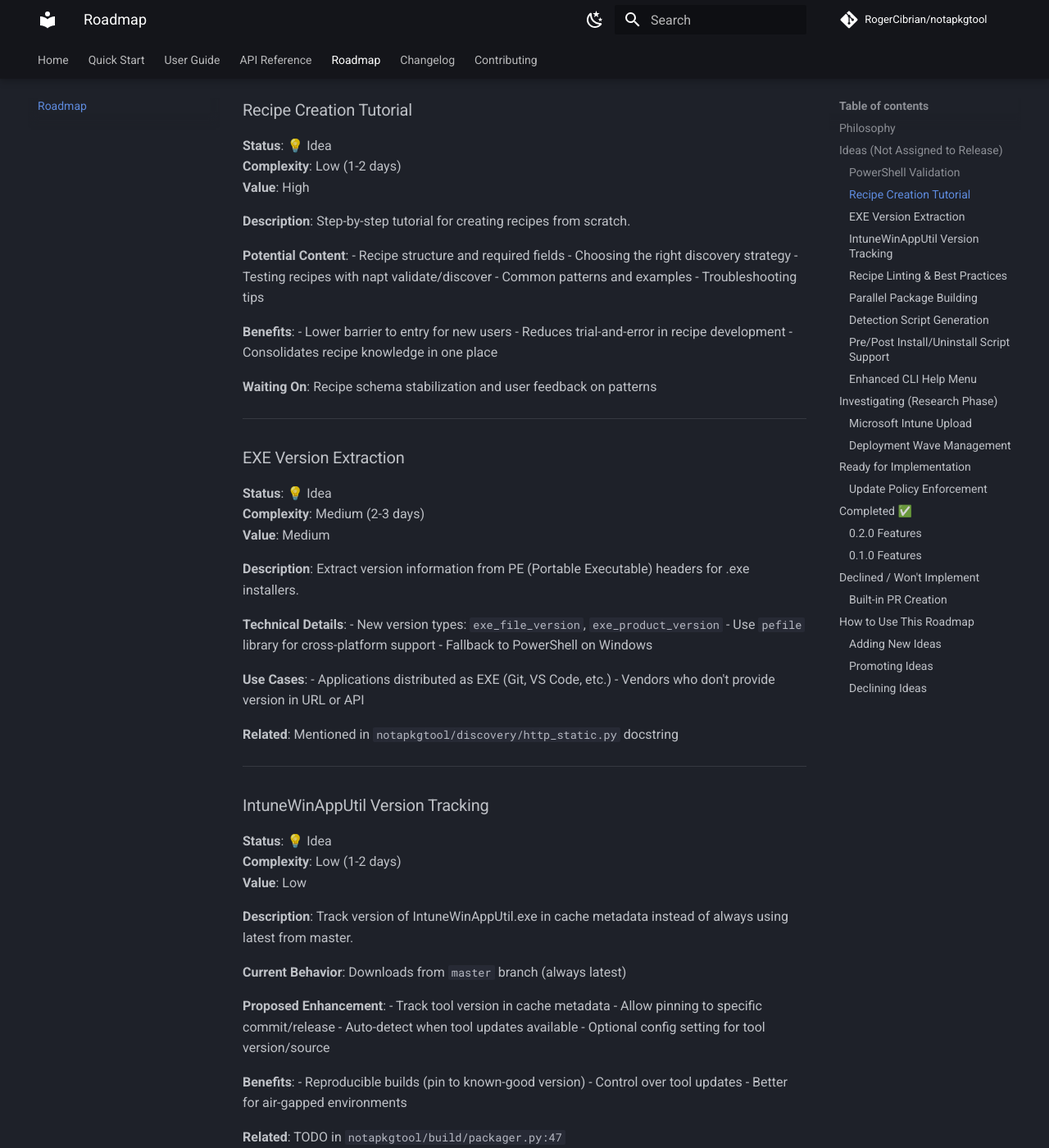
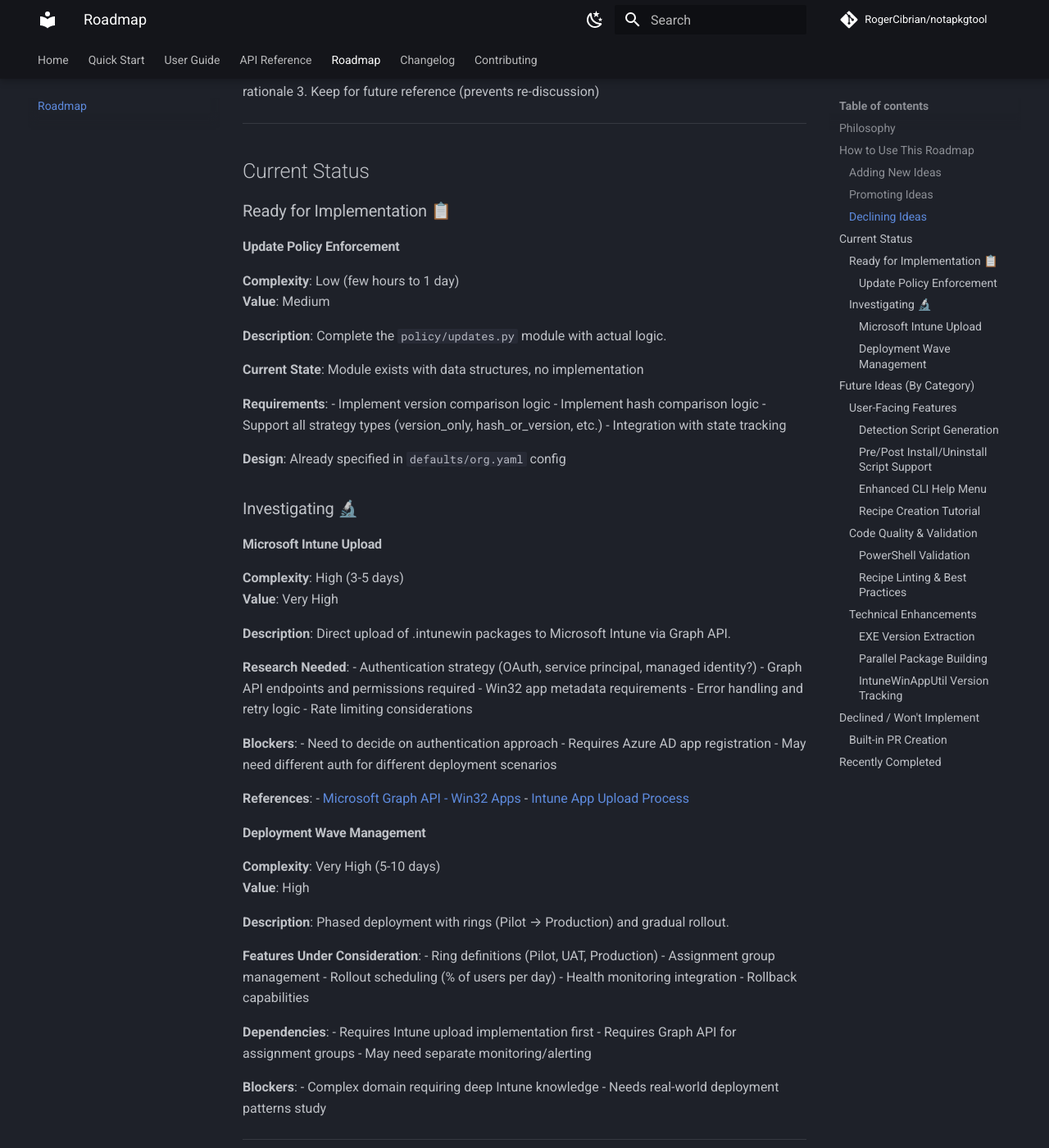
Before and after one commit to RogerCibrian/notapkgtool, an MkDocs documentation site: the page built from docs/roadmap.md, in a window 1280 px wide and 1400 px high, scrolled down 1112 px. Shown: the whole window at 82% size. Built offline with MkDocs 1.6.1 and Material for MkDocs 9.7.7, drawn with Linux system fonts in a browser that asks for light colours; comment, search, counter and statistics services are not loaded; some of the changed text lies outside the part shown.

Commit message:
docs: reorganize roadmap with category structure
- Group ideas into User-Facing, Code Quality, Technical categories
- Update complexity scale to realistic estimates (hours to days)
- Move Enhanced CLI Help to User-Facing Features section
- Simplify Completed section to link to changelog
- Improve How to Use This Roadmap section placement

```diff
--- a/docs/roadmap.md
+++ b/docs/roadmap.md
@@ -17,142 +17,104 @@
 - 🚧 **In Progress**: Actively being developed
 - ✅ **Completed**: Implemented and released
 
----
+## How to Use This Roadmap
 
-## Ideas (Not Assigned to Release)
+### Adding New Ideas
+1. Add to appropriate category section with status 💡
+2. Include complexity estimate and value assessment
+3. Describe the problem it solves
+4. No need to design the solution yet
 
-### PowerShell Validation
-**Status**: 💡 Idea
-**Complexity**: Medium (2-3 days)
-**Value**: High
+### Promoting Ideas
+When an idea becomes clearer:
+1. Move to "Investigating" 🔬 if research needed
+2. Move to "Ready for Implementation" 📋 when well-defined
+3. Assign to milestone when scheduling work
+4. Move to "Completed" when released
 
-**Description**: Validate PowerShell syntax in recipe install/uninstall blocks to catch errors before deployment.
-
-**Approach Options**:
-- Basic structural checks (balanced braces, quotes)
-- PowerShell parser integration (PSParser tokenizer)
-- Hybrid: Basic checks + optional advanced validation
-
-**Benefits**:
-- Catch syntax errors at recipe validation time
-- Prevent broken deployments
-- Better developer experience
-
-**Related**: TODO in `notapkgtool/build/packager.py` - discovered during testing
+### Declining Ideas
+If we decide not to pursue something:
+1. Move to "Declined / Won't Implement"
+2. Add brief rationale
+3. Keep for future reference (prevents re-discussion)
 
 ---
 
-### Recipe Creation Tutorial
-**Status**: 💡 Idea
-**Complexity**: Low (1-2 days)
+## Current Status
+
+### Ready for Implementation 📋
+
+#### Update Policy Enforcement
+**Complexity**: Low (few hours to 1 day)
+**Value**: Medium
+
+**Description**: Complete the `policy/updates.py` module with actual logic.
+
+**Current State**: Module exists with data structures, no implementation
+
+**Requirements**:
+- Implement version comparison logic
+- Implement hash comparison logic
+- Support all strategy types (version_only, hash_or_version, etc.)
+- Integration with state tracking
+
+**Design**: Already specified in `defaults/org.yaml` config
+
+### Investigating 🔬
+
+#### Microsoft Intune Upload
+**Complexity**: High (3-5 days)
+**Value**: Very High
+
+**Description**: Direct upload of .intunewin packages to Microsoft Intune via Graph API.
+
+**Research Needed**:
+- Authentication strategy (OAuth, service principal, managed identity?)
+- Graph API endpoints and permissions required
+- Win32 app metadata requirements
+- Error handling and retry logic
+- Rate limiting considerations
+
+**Blockers**:
+- Need to decide on authentication approach
+- Requires Azure AD app registration
+- May need different auth for different deployment scenarios
+
+**References**:
+- [Microsoft Graph API - Win32 Apps](https://learn.microsoft.com/en-us/graph/api/resources/intune-apps-win32lobapp)
+- [Intune App Upload Process](https://learn.microsoft.com/en-us/mem/intune/apps/apps-win32-app-management)
+
+#### Deployment Wave Management
+**Complexity**: Very High (5-10 days)
 **Value**: High
 
-**Description**: Step-by-step tutorial for creating recipes from scratch.
+**Description**: Phased deployment with rings (Pilot → Production) and gradual rollout.
 
-**Potential Content**:
-- Recipe structure and required fields
-- Choosing the right discovery strategy
-- Testing recipes with napt validate/discover
-- Common patterns and examples
-- Troubleshooting tips
+**Features Under Consideration**:
+- Ring definitions (Pilot, UAT, Production)
+- Assignment group management
+- Rollout scheduling (% of users per day)
+- Health monitoring integration
+- Rollback capabilities
 
-**Benefits**:
-- Lower barrier to entry for new users
-- Reduces trial-and-error in recipe development
-- Consolidates recipe knowledge in one place
+**Dependencies**:
+- Requires Intune upload implementation first
+- Requires Graph API for assignment groups
+- May need separate monitoring/alerting
 
-**Waiting On**: Recipe schema stabilization and user feedback on patterns
+**Blockers**:
+- Complex domain requiring deep Intune knowledge
+- Needs real-world deployment patterns study
 
 ---
 
-### EXE Version Extraction
+## Future Ideas (By Category)
+
+### User-Facing Features
+
+#### Detection Script Generation
 **Status**: 💡 Idea
-**Complexity**: Medium (2-3 days)
-**Value**: Medium
-
-**Description**: Extract version information from PE (Portable Executable) headers for .exe installers.
-
-**Technical Details**:
-- New version types: `exe_file_version`, `exe_product_version`
-- Use `pefile` library for cross-platform support
-- Fallback to PowerShell on Windows
-
-**Use Cases**:
-- Applications distributed as EXE (Git, VS Code, etc.)
-- Vendors who don't provide version in URL or API
-
-**Related**: Mentioned in `notapkgtool/discovery/http_static.py` docstring
-
----
-
-### IntuneWinAppUtil Version Tracking
-**Status**: 💡 Idea
-**Complexity**: Low (1-2 days)
-**Value**: Low
-
-**Description**: Track version of IntuneWinAppUtil.exe in cache metadata instead of always using latest from master.
-
-**Current Behavior**: Downloads from `master` branch (always latest)
-
-**Proposed Enhancement**:
-- Track tool version in cache metadata
-- Allow pinning to specific commit/release
-- Auto-detect when tool updates available
-- Optional config setting for tool version/source
-
-**Benefits**:
-- Reproducible builds (pin to known-good version)
-- Control over tool updates
-- Better for air-gapped environments
-
-**Related**: TODO in `notapkgtool/build/packager.py:47`
-
----
-
-### Recipe Linting & Best Practices
-**Status**: 💡 Idea
-**Complexity**: High (5+ days)
-**Value**: Medium
-
-**Description**: Advanced recipe validation beyond syntax checking.
-
-**Features**:
-- Validate PSADT function names exist in v4
-- Warn on deprecated patterns or old v3 functions
-- Check for common anti-patterns
-- Suggest improvements (e.g., use Uninstall-ADTApplication)
-- Style guide enforcement
-
-**Benefits**:
-- Higher quality recipes
-- Consistent code style
-- Educational for new users
-
----
-
-### Parallel Package Building
-**Status**: 💡 Idea
-**Complexity**: Medium (3-4 days)
-**Value**: Medium
-
-**Description**: Build multiple PSADT packages in parallel for faster multi-app workflows.
-
-**Technical Details**:
-- Use Python multiprocessing or asyncio
-- Parallel PSADT downloads and builds
-- Maintain state consistency
-- Progress reporting for multiple builds
-
-**Use Cases**:
-- Organizations with 50+ apps
-- Monthly update cycles
-- CI/CD pipelines
-
----
-
-### Detection Script Generation
-**Status**: 💡 Idea
-**Complexity**: Medium (3-4 days)
+**Complexity**: Medium (1-3 days)
 **Value**: High
 
 **Description**: Automatically generate detection scripts for Intune that check if an application is already installed.
@@ -179,11 +141,9 @@
 - Support for custom registry keys or file paths
 - Version comparison in detection script
 
----
-
-### Pre/Post Install/Uninstall Script Support
+#### Pre/Post Install/Uninstall Script Support
 **Status**: 💡 Idea
-**Complexity**: Low (1-2 days)
+**Complexity**: Low (few hours to 1 day)
 **Value**: Medium
 
 **Description**: Add support for pre-install, post-install, pre-uninstall, and post-uninstall script blocks in recipes.
@@ -221,11 +181,9 @@
 
 **Related**: PSADT already has these phases in the template structure
 
----
-
-### Enhanced CLI Help Menu
+#### Enhanced CLI Help Menu
 **Status**: 💡 Idea
-**Complexity**: Low (1 day)
+**Complexity**: Low (few hours to 1 day)
 **Value**: Medium
 
 **Description**: Improve the `napt -h` help output with more detailed information, examples, and better organization.
@@ -246,101 +204,126 @@
 
 **Related**: CLI help currently minimal, relies on online documentation
 
----
-
-## Investigating (Research Phase)
-
-### Microsoft Intune Upload
-**Status**: 🔬 Investigating
-**Complexity**: High (7-10 days)
-**Value**: Very High
-
-**Description**: Direct upload of .intunewin packages to Microsoft Intune via Graph API.
-
-**Research Needed**:
-- Authentication strategy (OAuth, service principal, managed identity?)
-- Graph API endpoints and permissions required
-- Win32 app metadata requirements
-- Error handling and retry logic
-- Rate limiting considerations
-
-**Blockers**:
-- Need to decide on authentication approach
-- Requires Azure AD app registration
-- May need different auth for different deployment scenarios
-
-**References**:
-- [Microsoft Graph API - Win32 Apps](https://learn.microsoft.com/en-us/graph/api/resources/intune-apps-win32lobapp)
-- [Intune App Upload Process](https://learn.microsoft.com/en-us/mem/intune/apps/apps-win32-app-management)
-
----
-
-### Deployment Wave Management
-**Status**: 🔬 Investigating
-**Complexity**: Very High (10-15 days)
+#### Recipe Creation Tutorial
+**Status**: 💡 Idea
+**Complexity**: Low (few hours to 1 day)
 **Value**: High
 
-**Description**: Phased deployment with rings (Pilot → Production) and gradual rollout.
+**Description**: Step-by-step tutorial for creating recipes from scratch.
 
-**Features Under Consideration**:
-- Ring definitions (Pilot, UAT, Production)
-- Assignment group management
-- Rollout scheduling (% of users per day)
-- Health monitoring integration
-- Rollback capabilities
+**Potential Content**:
+- Recipe structure and required fields
+- Choosing the right discovery strategy
+- Testing recipes with napt validate/discover
+- Common patterns and examples
+- Troubleshooting tips
 
-**Dependencies**:
-- Requires Intune upload implementation first
-- Requires Graph API for assignment groups
-- May need separate monitoring/alerting
+**Benefits**:
+- Lower barrier to entry for new users
+- Reduces trial-and-error in recipe development
+- Consolidates recipe knowledge in one place
 
-**Blockers**:
-- Complex domain requiring deep Intune knowledge
-- Needs real-world deployment patterns study
+**Waiting On**: Recipe schema stabilization and user feedback on patterns
 
----
+### Code Quality & Validation
 
-## Ready for Implementation
+#### PowerShell Validation
+**Status**: 💡 Idea
+**Complexity**: Medium (1-3 days)
+**Value**: High
 
-### Update Policy Enforcement
-**Status**: 📋 Ready
-**Complexity**: Low (1-2 days)
+**Description**: Validate PowerShell syntax in recipe install/uninstall blocks to catch errors before deployment.
+
+**Approach Options**:
+- Basic structural checks (balanced braces, quotes)
+- PowerShell parser integration (PSParser tokenizer)
+- Hybrid: Basic checks + optional advanced validation
+
+**Benefits**:
+- Catch syntax errors at recipe validation time
+- Prevent broken deployments
+- Better developer experience
+
+**Related**: TODO in `notapkgtool/build/packager.py` - discovered during testing
+
+#### Recipe Linting & Best Practices
+**Status**: 💡 Idea
+**Complexity**: High (3-5 days)
 **Value**: Medium
 
-**Description**: Complete the `policy/updates.py` module with actual logic.
+**Description**: Advanced recipe validation beyond syntax checking.
 
-**Current State**: Module exists with data structures, no implementation
+**Features**:
+- Validate PSADT function names exist in v4
+- Warn on deprecated patterns or old v3 functions
+- Check for common anti-patterns
+- Suggest improvements (e.g., use Uninstall-ADTApplication)
+- Style guide enforcement
 
-**Requirements**:
-- Implement version comparison logic
-- Implement hash comparison logic
-- Support all strategy types (version_only, hash_or_version, etc.)
-- Integration with state tracking
+**Benefits**:
+- Higher quality recipes
+- Consistent code style
+- Educational for new users
 
-**Design**: Already specified in `defaults/org.yaml` config
+### Technical Enhancements
 
----
+#### EXE Version Extraction
+**Status**: 💡 Idea
+**Complexity**: Medium (1-3 days)
+**Value**: Medium
 
-## Completed ✅
+**Description**: Extract version information from PE (Portable Executable) headers for .exe installers.
 
-### 0.2.0 Features
-- ✅ PSADT package building (`napt build`)
-- ✅ .intunewin package creation (`napt package`)
-- ✅ PSADT Template_v4 download and caching
-- ✅ Invoke-AppDeployToolkit.ps1 generation
-- ✅ Custom branding support
-- ✅ GitHub releases discovery strategy
-- ✅ HTTP JSON API discovery strategy
-- ✅ URL regex discovery strategy
-- ✅ Integration testing framework
-- ✅ State schema v2 migration
+**Technical Details**:
+- New version types: `exe_file_version`, `exe_product_version`
+- Use `pefile` library for cross-platform support
+- Fallback to PowerShell on Windows
 
-### 0.1.0 Features
-- ✅ Recipe validation
-- ✅ Version discovery
-- ✅ HTTP downloads with caching
-- ✅ MSI version extraction
-- ✅ Configuration system (3-layer merging)
+**Use Cases**:
+- Applications distributed as EXE (Git, VS Code, etc.)
+- Vendors who don't provide version in URL or API
+
+**Related**: Mentioned in `notapkgtool/discovery/http_static.py` docstring
+
+#### Parallel Package Building
+**Status**: 💡 Idea
+**Complexity**: Medium (1-3 days)
+**Value**: Medium
+
+**Description**: Build multiple PSADT packages in parallel for faster multi-app workflows.
+
+**Technical Details**:
+- Use Python multiprocessing or asyncio
+- Parallel PSADT downloads and builds
+- Maintain state consistency
+- Progress reporting for multiple builds
+
+**Use Cases**:
+- Organizations with 50+ apps
+- Monthly update cycles
+- CI/CD pipelines
+
+#### IntuneWinAppUtil Version Tracking
+**Status**: 💡 Idea
+**Complexity**: Low (few hours to 1 day)
+**Value**: Low
+
+**Description**: Track version of IntuneWinAppUtil.exe in cache metadata instead of always using latest from master.
+
+**Current Behavior**: Downloads from `master` branch (always latest)
+
+**Proposed Enhancement**:
+- Track tool version in cache metadata
+- Allow pinning to specific commit/release
+- Auto-detect when tool updates available
+- Optional config setting for tool version/source
+
+**Benefits**:
+- Reproducible builds (pin to known-good version)
+- Control over tool updates
+- Better for air-gapped environments
+
+**Related**: TODO in `notapkgtool/build/packager.py:47`
 
 ---
 
@@ -351,28 +334,9 @@
 
 ---
 
-## How to Use This Roadmap
+## Recently Completed
 
-### Adding New Ideas
-1. Add to "Ideas" section with status 💡
-2. Include complexity estimate and value assessment
-3. Describe the problem it solves
-4. No need to design the solution yet
+**v0.2.0** - PSADT building, packaging, and new discovery strategies
+**v0.1.0** - Core validation, discovery, and configuration system
 
-### Promoting Ideas
-When an idea becomes clearer:
-1. Move to "Investigating" 🔬 if research needed
-2. Move to "Ready for Implementation" 📋 when well-defined
-3. Assign to milestone when scheduling work
-4. Move to "Completed" when released
-
-### Declining Ideas
-If we decide not to pursue something:
-1. Move to "Declined / Won't Implement"
-2. Add brief rationale
-3. Keep for future reference (prevents re-discussion)
-
----
-
-**Last Updated**: 2025-11-07
-**Next Review**: After 0.2.0 release
+See [CHANGELOG.md](changelog.md) for detailed release history.
```
